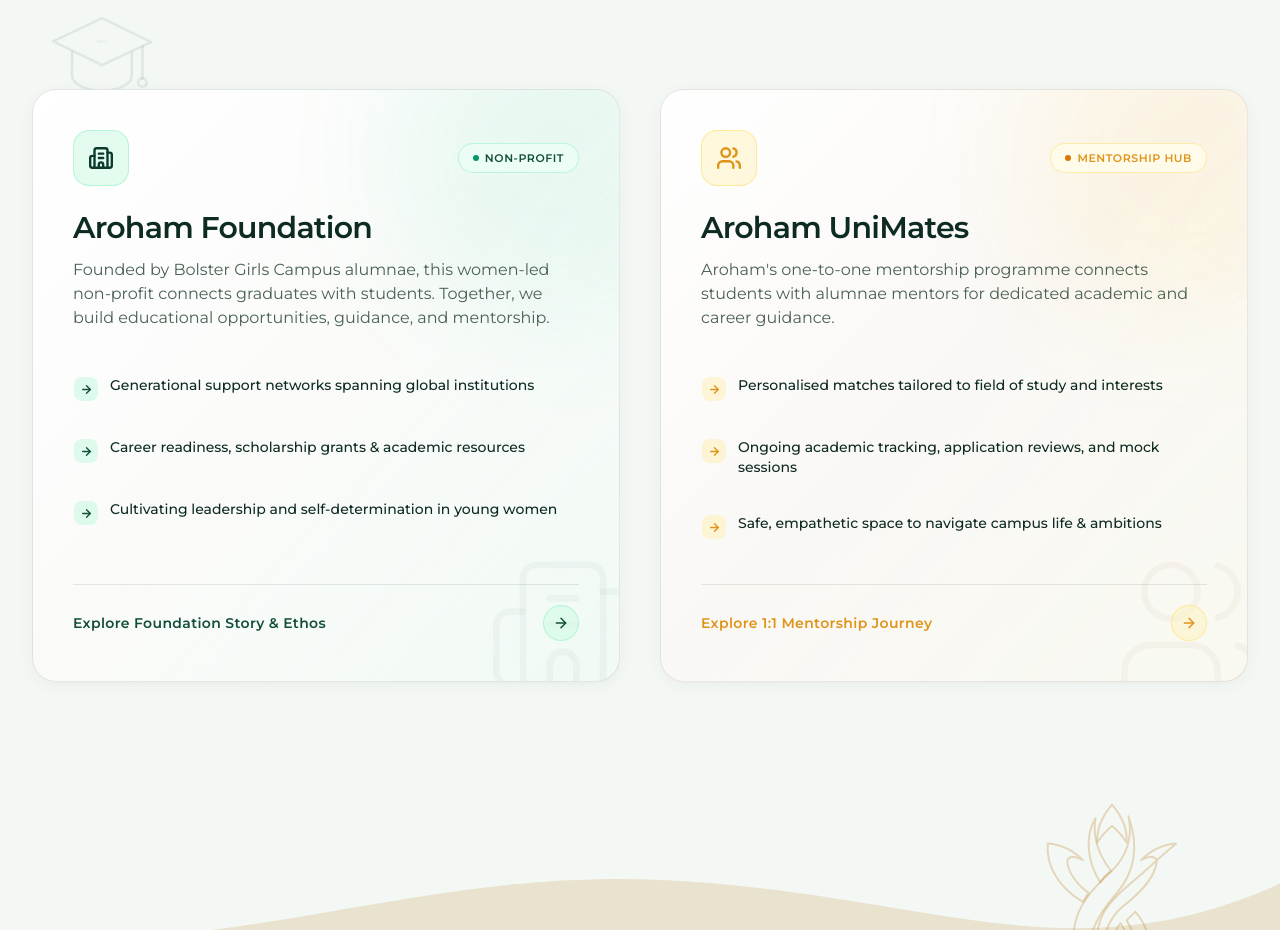
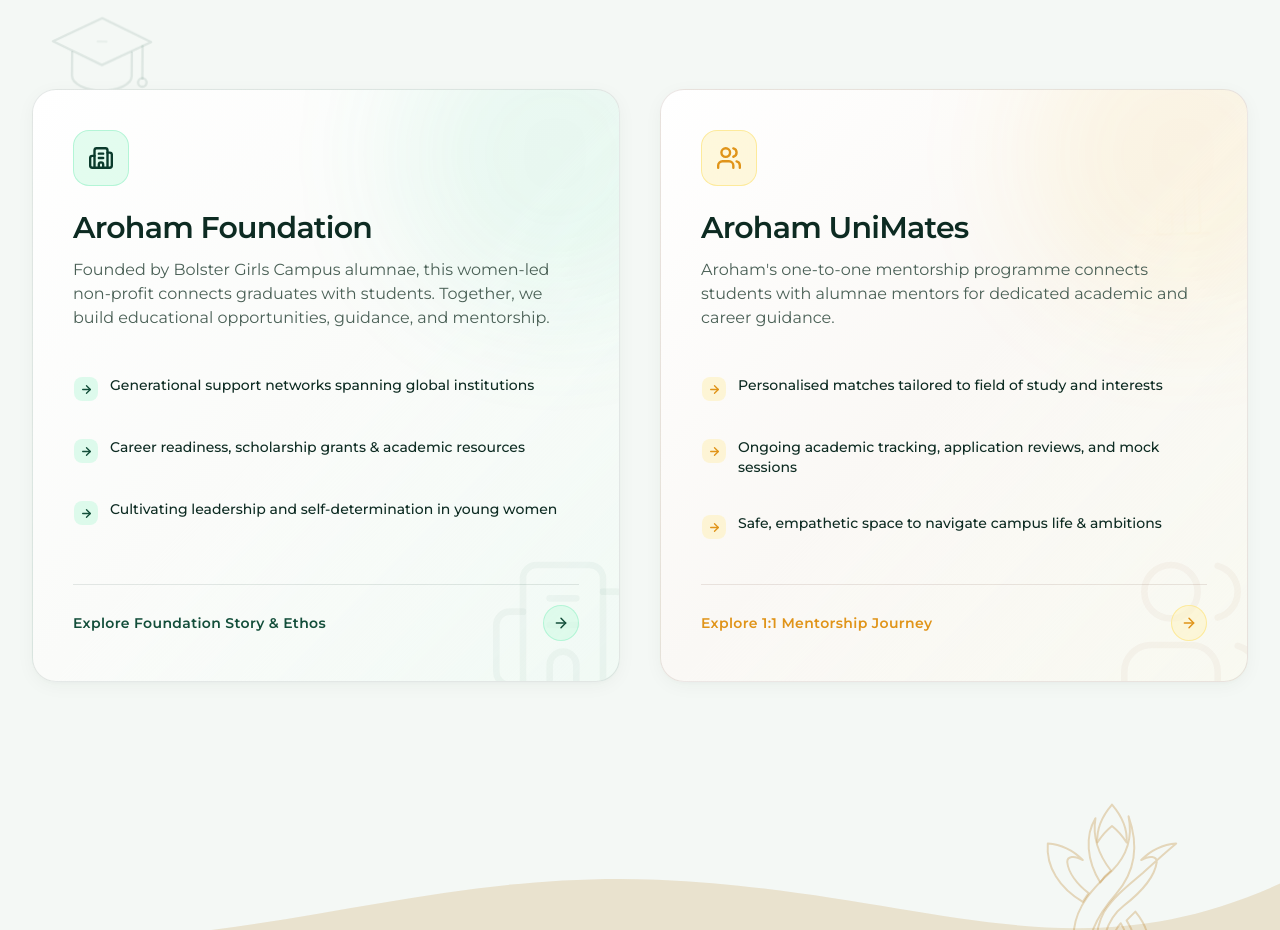
Before and after one commit to falahabdussalam/aroham, a React (Vite) app: page / in a window 1280 px wide. Shown: the part 840-1770 px from the top of the page. Built offline with nearby package versions, Linux system fonts and the light colour scheme; no server answers.

Commit message:
Remove Non-Profit and Mentorship Hub badge pills from HomePage cards

```diff
--- a/src/pages/HomePage.jsx
+++ b/src/pages/HomePage.jsx
@@ -139,16 +139,9 @@ export default function HomePage({ setActivePage, onOpenGetInvolved, mentorsCoun
 
               {/* Card Main Body */}
               <div className="relative z-10 space-y-6">
-                {/* Top Badge & Icon Row */}
-                <div className="flex items-center justify-between gap-4">
-                  <div className="w-14 h-14 rounded-2xl bg-emerald-100/60 text-aroham-dark border border-emerald-200/80 shadow-xs flex items-center justify-center group-hover:bg-aroham-dark group-hover:text-white group-hover:scale-110 group-hover:rotate-3 transition-all duration-300">
-                    <Building2 size={26} strokeWidth={2.2} />
-                  </div>
-
-                  <span className="inline-flex items-center gap-1.5 px-3.5 py-1.5 rounded-full text-[11px] font-semibold tracking-wider uppercase bg-emerald-50 text-aroham-forest border border-emerald-200/70 shadow-2xs">
-                    <span className="w-1.5 h-1.5 rounded-full bg-emerald-600 animate-pulse" />
-                    Non-Profit
-                  </span>
+                {/* Top Icon */}
+                <div className="w-14 h-14 rounded-2xl bg-emerald-100/60 text-aroham-dark border border-emerald-200/80 shadow-xs flex items-center justify-center group-hover:bg-aroham-dark group-hover:text-white group-hover:scale-110 group-hover:rotate-3 transition-all duration-300">
+                  <Building2 size={26} strokeWidth={2.2} />
                 </div>
 
                 {/* Headings & Narrative */}
@@ -235,16 +228,9 @@ export default function HomePage({ setActivePage, onOpenGetInvolved, mentorsCoun
 
               {/* Card Main Body */}
               <div className="relative z-10 space-y-6">
-                {/* Top Badge & Icon Row */}
-                <div className="flex items-center justify-between gap-4">
-                  <div className="w-14 h-14 rounded-2xl bg-amber-100/60 text-aroham-gold border border-amber-200/80 shadow-xs flex items-center justify-center group-hover:bg-aroham-gold group-hover:text-white group-hover:scale-110 group-hover:-rotate-3 transition-all duration-300">
-                    <Users size={26} strokeWidth={2.2} />
-                  </div>
-
-                  <span className="inline-flex items-center gap-1.5 px-3.5 py-1.5 rounded-full text-[11px] font-semibold tracking-wider uppercase bg-amber-50 text-aroham-gold border border-amber-200/70 shadow-2xs">
-                    <span className="w-1.5 h-1.5 rounded-full bg-amber-600 animate-pulse" />
-                    Mentorship Hub
-                  </span>
+                {/* Top Icon */}
+                <div className="w-14 h-14 rounded-2xl bg-amber-100/60 text-aroham-gold border border-amber-200/80 shadow-xs flex items-center justify-center group-hover:bg-aroham-gold group-hover:text-white group-hover:scale-110 group-hover:-rotate-3 transition-all duration-300">
+                  <Users size={26} strokeWidth={2.2} />
                 </div>
 
                 {/* Headings & Narrative */}
```
